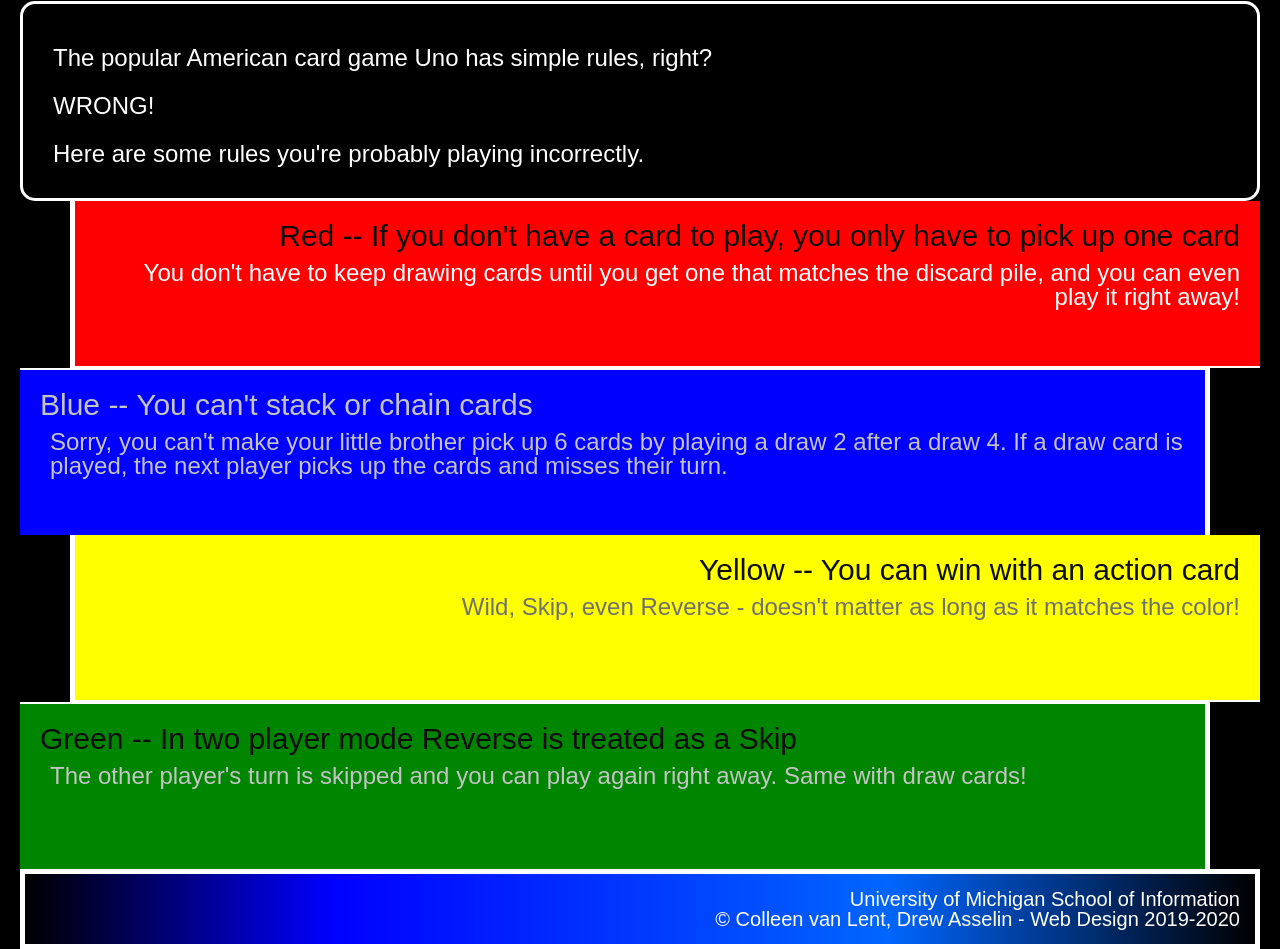
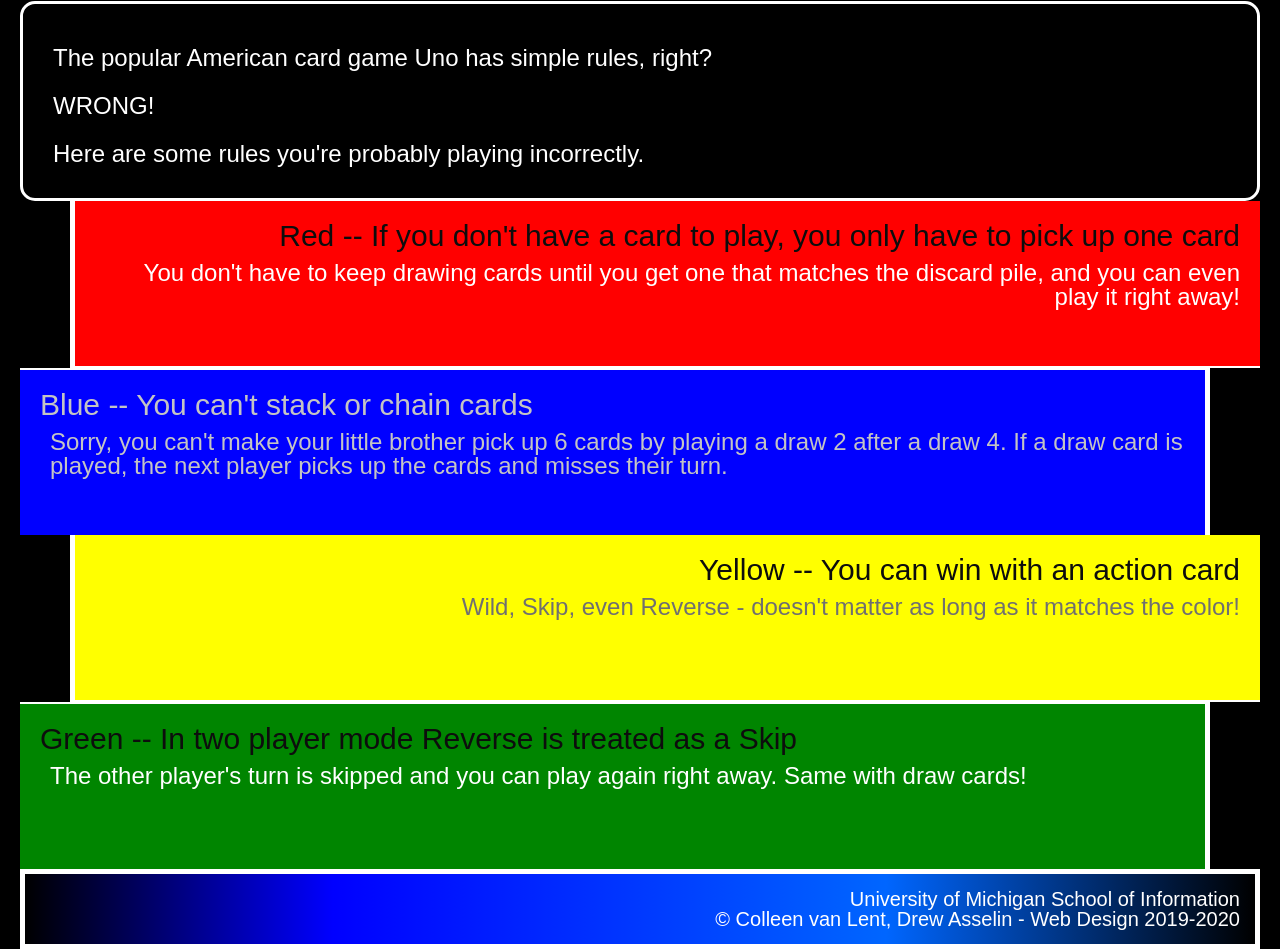
Before and after one commit to Seesaw-7/hw2-2024, a plain HTML site: page index.html in a window 1280 px wide. Shown: the part 327-1276 px from the top of the page. Drawn offline with Linux system fonts and the light colour scheme.

Commit message:
fix: color contrast

```diff
--- a/css/style.css
+++ b/css/style.css
@@ -101,7 +101,7 @@ div {
 }
 
 .green p {
-    color: #C4C4C4;
+    color: #ffffff;
 }
 
 footer {
```
